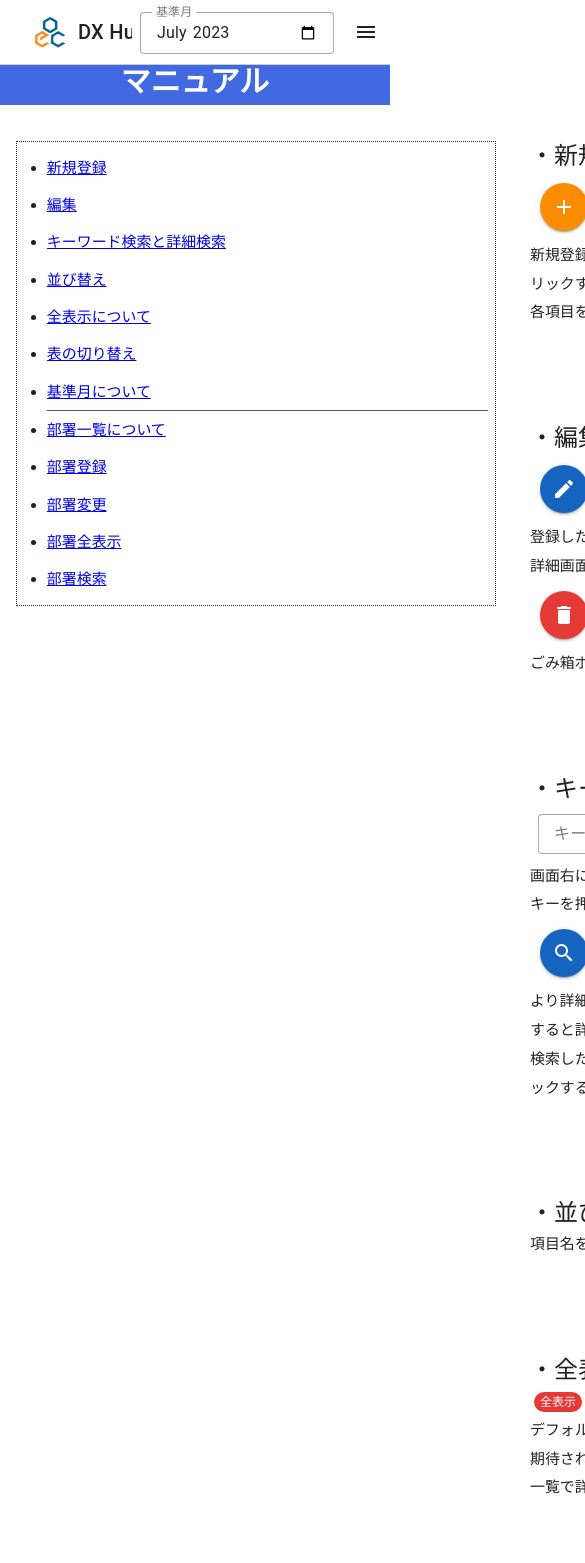
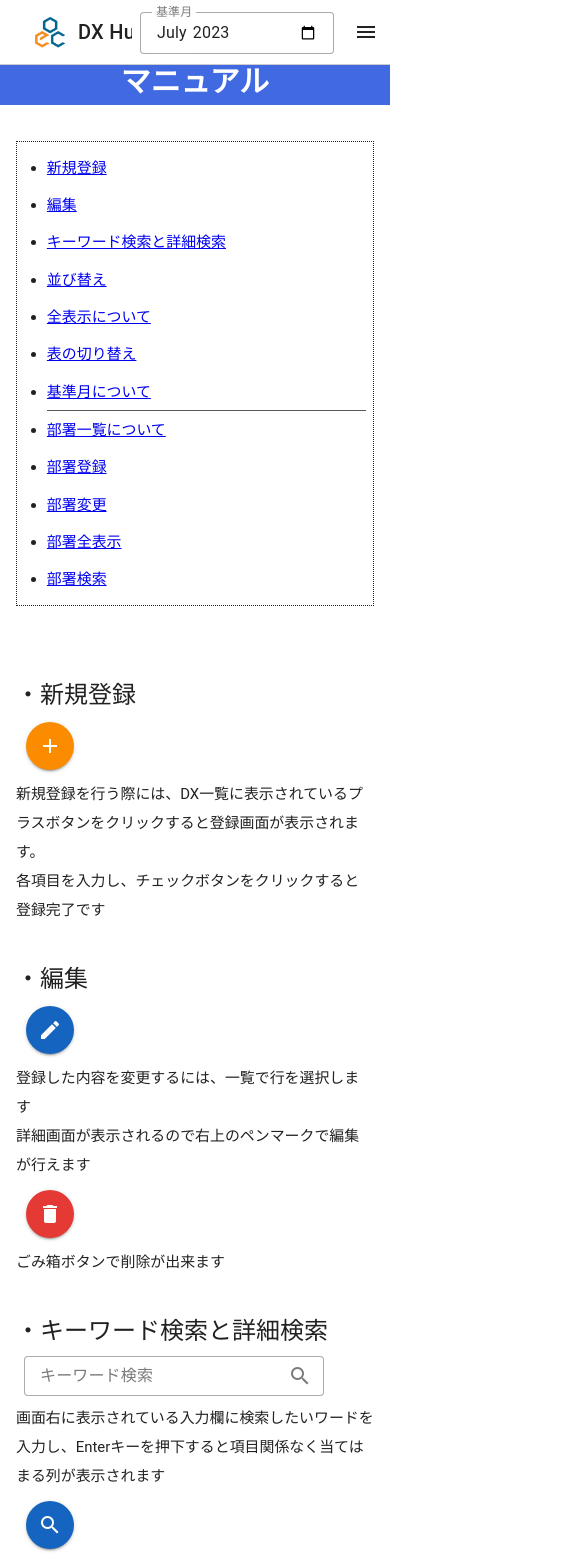
Before and after one commit to koreriku/dx-management-app, a Vue app: page /manual in a window 390 px wide. Shown: the top 1563 px of the page, 585 px wide, since content can reach past the window. Built offline with nearby package versions, Linux system fonts and the light colour scheme.

Commit message:
マニュアル修正

```diff
--- a/src/components/manual.vue
+++ b/src/components/manual.vue
@@ -9,9 +9,10 @@
   </div>
 
   <div class="wrapper">
-    <v-row justify="center" width="1000">
-      <v-col class="list" lg="6" md="12" xs="12" sm="12">
-        <ul style="width: 30rem">
+    <v-row justify="center">
+      <v-col md="3" sm="12">
+        <div class="list">
+          <ul style="max-width: 450px">
             <li><a href="#new">新規登録</a></li>
             <li><a href="#edit">編集</a></li>
             <li><a href="#keyword">キーワード検索と詳細検索</a></li>
@@ -25,13 +26,14 @@
             <li><a href="#department">部署一覧について</a></li>
             <li><a href="#newD">部署登録</a></li>
             <li><a href="#editD">部署変更</a></li>
-          <li><a href="displayD">部署全表示</a></li>
-          <li><a href="searchD">部署検索</a></li>
+            <li><a href="#displayD">部署全表示</a></li>
+            <li><a href="#searchD">部署検索</a></li>
           </ul>
+        </div>
       </v-col>
 
-      <v-col lg="6" md="12" xs="12" sm="12">
-        <div class="margin">
+      <v-col md="9" xs="12">
+        <div class="mb-10">
           <a class="text-h5 anchor" id="new">・新規登録</a>
           <v-btn color="yellow" icon class="icon">
             <v-icon>mdi-plus</v-icon>
@@ -45,7 +47,7 @@
           <p>各項目を入力し、チェックボタンをクリックすると登録完了です</p>
         </div>
 
-        <div class="margin">
+        <div class="mb-10">
           <a class="text-h5 anchor" id="edit">・編集</a>
           <v-btn color="primary" icon class="icon">
             <v-icon color="#fff">mdi-pencil</v-icon>
@@ -64,7 +66,7 @@
           <p>ごみ箱ボタンで削除が出来ます</p>
         </div>
 
-        <div class="margin">
+        <div class="mb-10">
           <a class="text-h5 anchor" id="keyword">・キーワード検索と詳細検索</a>
 
           <v-text-field
@@ -94,13 +96,13 @@
           </p>
         </div>
 
-        <div class="margin">
+        <div class="mb-10">
           <a class="text-h5 anchor" id="sort">・並び替え</a>
           <p>項目名をクリックすると昇順・降順で並び替えが行われます</p>
           <p></p>
         </div>
 
-        <div class="margin">
+        <div class="mb-10">
           <a class="text-h5 anchor" id="display">・全表示について</a>
           <v-badge color="red" content="全表示" class="mr-2" inline></v-badge>
           <p>デフォルトでは二行に収まるように表示されていますが</p>
@@ -108,7 +110,7 @@
           <p>一覧で詳細が確認出来るようになります</p>
         </div>
 
-        <div class="margin">
+        <div class="mb-10">
           <p class="text-h5" id="table">・表の切り替え</p>
           <v-btn class="icon" color="gray">
             <v-icon>mdi-chart-bar</v-icon>
@@ -138,7 +140,7 @@
           <p>DX一覧をExcelに出力します</p>
         </div>
 
-        <div class="margin">
+        <div class="mb-10">
           <a class="text-h5 anchor" id="month">・基準月について</a>
           <p>ヘッダー部分に表示されている基準月の欄にて設定が行えます</p>
           <p>基準にする月を選択し、Enterを押すと変更が適応されます</p>
@@ -154,7 +156,7 @@
           ></v-text-field>
         </div>
 
-        <div class="margin">
+        <div class="mb-10">
           <a class="text-h5 anchor" id="department">・部署一覧について</a>
           <p>管理者向けのページです</p>
           <p>過去・現在の部署を一覧で見ることが出来ます</p>
@@ -163,7 +165,7 @@
           </p>
         </div>
 
-        <div class="margin">
+        <div class="mb-10">
           <a class="text-h5 anchor" id="newD">・部署登録</a>
           <v-btn color="yellow" icon class="icon">
             <v-icon>mdi-plus</v-icon>
@@ -176,7 +178,7 @@
           <p>特に制限がなければ区分と期限はそのままをおすすめします</p>
         </div>
 
-        <div class="margin">
+        <div class="mb-10">
           <a class="text-h5 anchor" id="editD">・部署変更</a>
           <p>部署名をクリックすると変更が行えます</p>
           <p class="text-subtitle-1">変更の仕方</p>
@@ -206,7 +208,7 @@
           </ol>
         </div>
 
-        <div class="margin">
+        <div class="mb-10">
           <a class="text-h5 anchor" id="displayD">・部署全表示</a>
           <v-badge color="red" content="全表示" class="mr-2" inline></v-badge>
           <p>
@@ -215,7 +217,7 @@
           <p>全表示ボタンを押すと過去の部署も含めて表示されるようになります</p>
         </div>
 
-        <div class="margin">
+        <div class="mb-10">
           <a class="text-h5 anchor" id="searchD">・部署検索</a>
           <v-text-field
             label="部門検索"
@@ -253,28 +255,30 @@ ol {
 ol li {
   padding: 0.5em 0;
 }
-.margin {
-  margin-bottom: 6rem;
-  margin-left: 10px;
-}
 .icon {
   margin: 10px;
 }
 .wrapper {
-  width: 1000px;
+  max-width: 1500px;
   margin: 0 auto;
   line-height: 1.8rem;
   padding: 1rem;
 }
 a.anchor {
   display: block;
-  padding-top: 70px;
-  margin-top: -70px;
+  padding-top: 100px;
+  margin-top: -100px;
 }
 
 .list {
   margin-bottom: 50px;
   position: sticky;
-  top: 0px;
+  top: 5rem;
+}
+
+@media (max-width: 960px) {
+  .list {
+    position: static;
+  }
 }
 </style>
```
Lines whose indentation alone changed are shown as unchanged.
